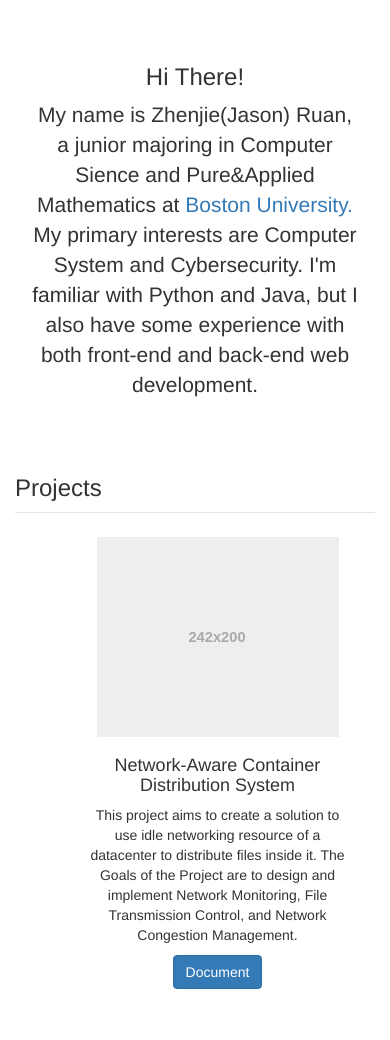
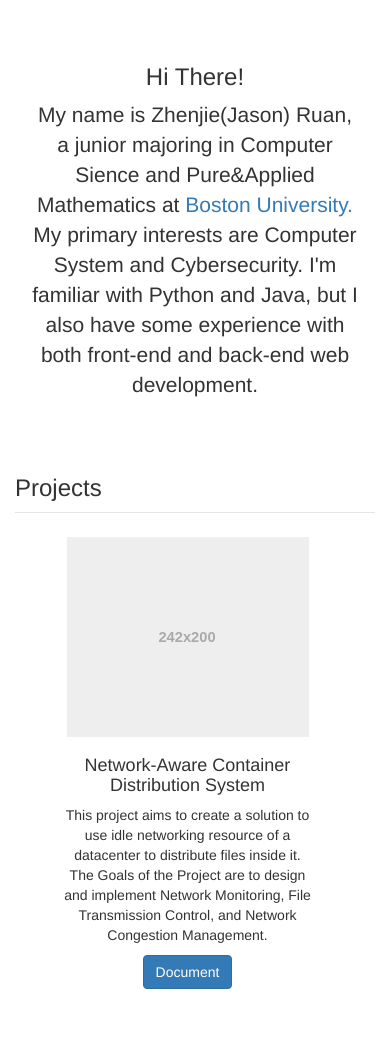
Before and after one commit to Shadowyyyy/mygithubpage, a plain HTML site: page index.html in a window 390 px wide. Shown: the part 57-1097 px from the top of the page. Drawn offline with Linux system fonts and the light colour scheme.

Commit message:
minor adjustment for mobile view experience

```diff
--- a/stylesheets/stylesheet.css
+++ b/stylesheets/stylesheet.css
@@ -3,8 +3,8 @@ body {
 }
 
 .col-md-5{
-  margin-left: 55px;
-  margin-right: 10px;
+  margin-left: 35px;
+  margin-right: 50px;
   margin-bottom: 30px;
 }
 
```
